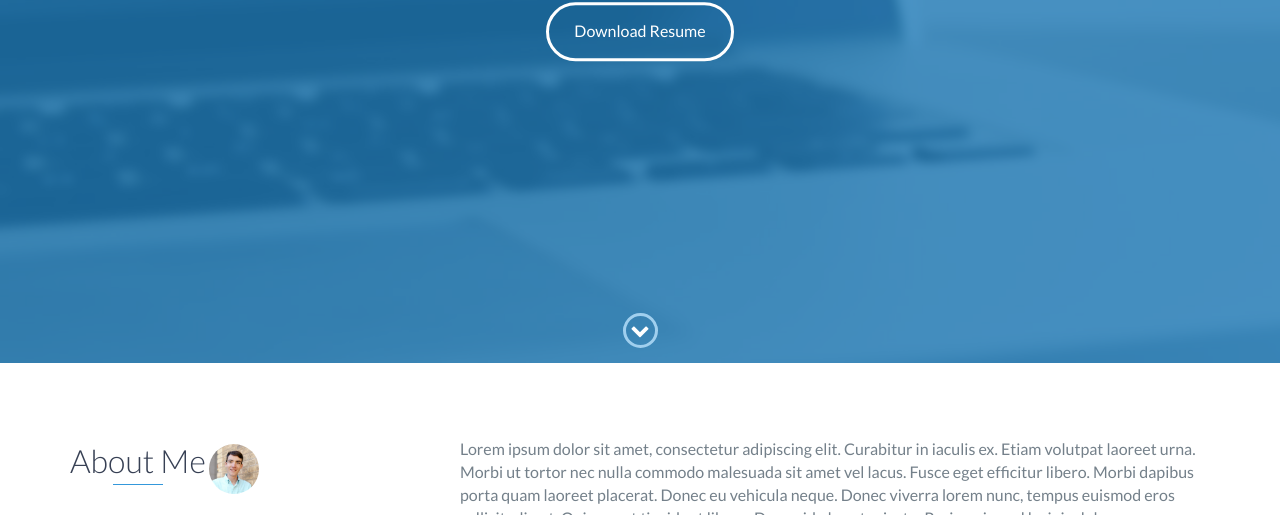
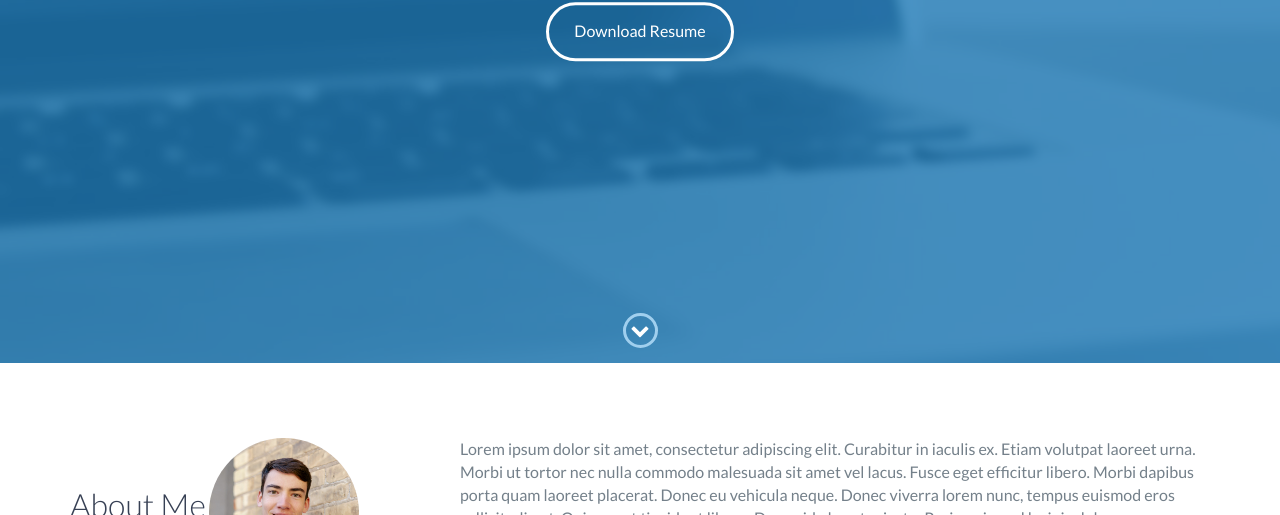
Before and after one commit to aikrawza/aikrawza.github.io, a website: page index.html in a window 1280 px wide. Shown: the part 437-952 px from the top of the page. Drawn offline with nearby package versions, Linux system fonts and the light colour scheme.

Commit message:
Update index.html

```diff
--- a/index.html
+++ b/index.html
@@ -71,7 +71,7 @@
                 <div class="col-md-4">
                     <h2 class="heading">About Me</h2>
 			<picture>
-				<img src="/images/Krawza,AlexHeadshot.jpg" alt="Alex Krawza" width="50" height="50" style="border-radius: 50%;">
+				<img src="/images/Krawza,AlexHeadshot.jpg" alt="Alex Krawza" width="150" height="150" style="border-radius: 50%;">
 
 
 			</picture>
```
